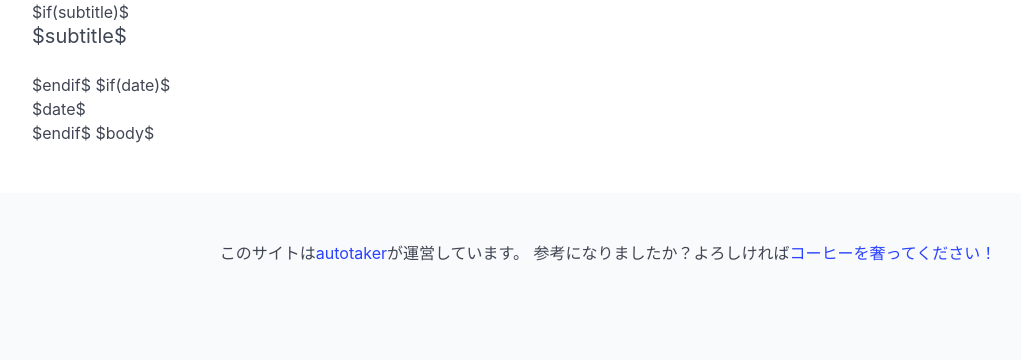
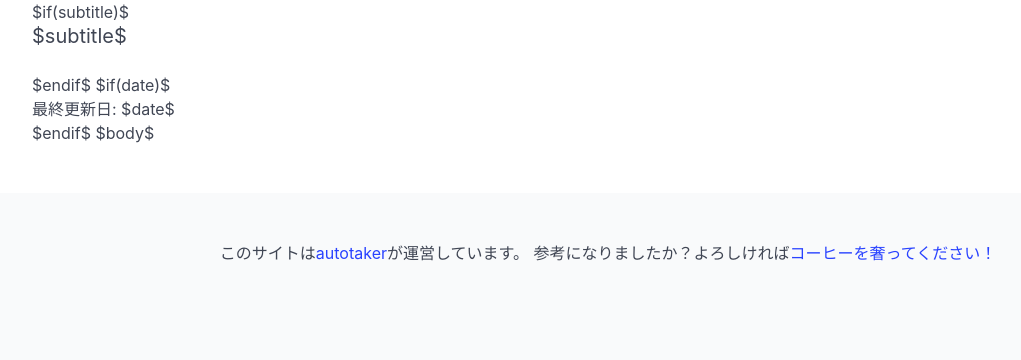
Before and after one commit to autotaker/diff-insight, a Python web app: template site/templates/default.html in a window 1280 px wide. Shown: the part 136-496 px from the top of the page, without its empty margins (32-1053 px from the left). Run offline with Jinja, Linux system fonts and the light colour scheme; the template is opened without the code that fills it, so the values that code supplies are empty.

Commit message:
chore: Update date format in templates and pages

```diff
--- a/site/templates/default.html
+++ b/site/templates/default.html
@@ -47,7 +47,7 @@
             <h2 class="subtitle">$subtitle$</h2>
             $endif$
             $if(date)$
-            <p class="date">$date$</p>
+            <p class="date">最終更新日: $date$</p>
             $endif$
             $body$
         </div>
```
Also changed, not shown: site/about.md (+1 -0 lines), site/privacy.md (+1 -0 lines).
